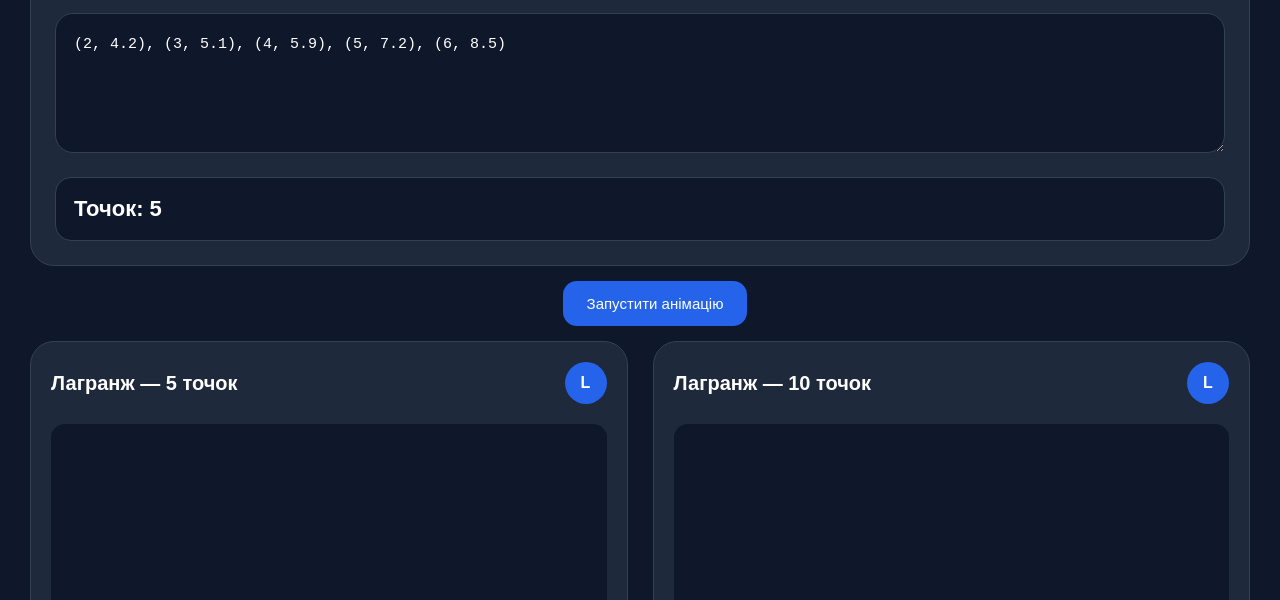
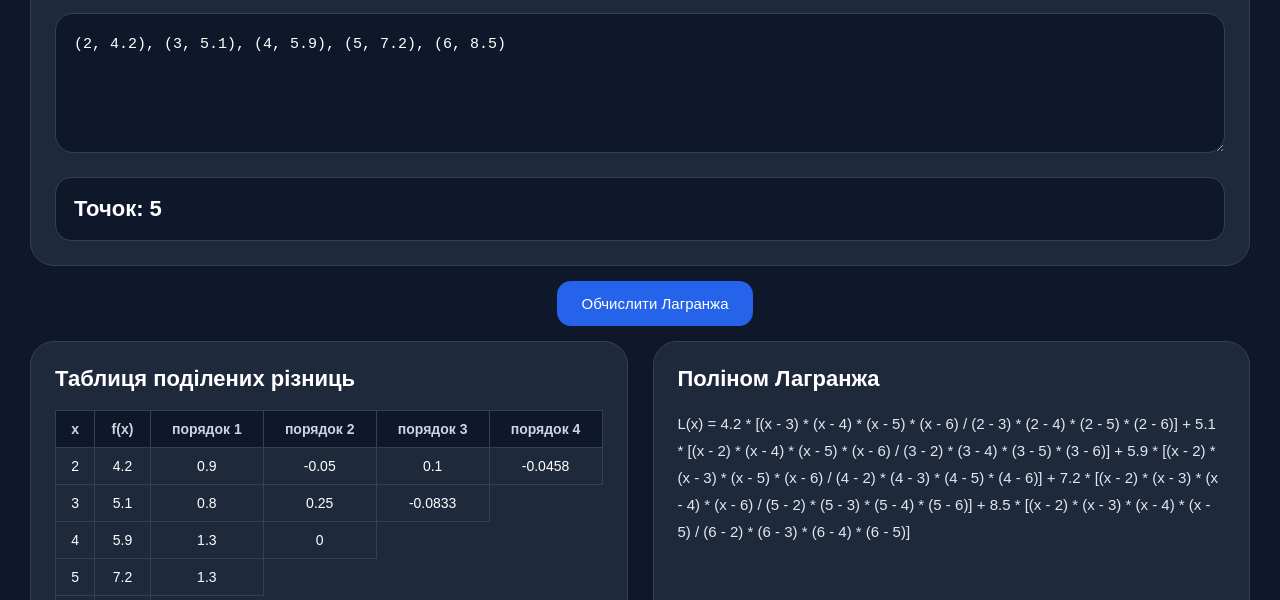
Before and after one commit to elvirahizzatullin/ApproximationFunctions, a plain HTML site: page index.html in a window 1280 px wide. Shown: the part 352-952 px from the top of the page. Drawn offline with nearby package versions, Linux system fonts and the light colour scheme.

Commit message:
Реалізувала побудову інтерполяційного полінома Лагранжа

```diff
--- /dev/null
+++ b/app.js
@@ -0,0 +1,101 @@
+function parsePoints(text) {
+    const points = [];
+    const found = text.matchAll(/\(\s*([-+]?\d*\.?\d+)\s*,\s*([-+]?\d*\.?\d+)\s*\)/g);
+
+    for (const item of found) {
+        points.push({ x: +item[1], y: +item[2] });
+    }
+
+    points.sort((a, b) => a.x - b.x);
+    return points;
+}
+
+function buildDiffTable(points) {
+    const xs = points.map((p) => p.x);
+    const table = points.map((p) => [p.y]);
+
+    for (let k = 1; k < points.length; k++) {
+        for (let i = 0; i < points.length - k; i++) {
+            table[i][k] = (table[i + 1][k - 1] - table[i][k - 1]) / (xs[i + k] - xs[i]);
+        }
+    }
+
+    return { xs, table };
+}
+
+function showFormula(points) {
+    const xs = points.map((p) => p.x);
+    let text = "L(x) = ";
+
+    for (let i = 0; i < points.length; i++) {
+        let chyselnyk = "";
+        let znamennik = "";
+
+        for (let j = 0; j < points.length; j++) {
+            if (j !== i) {
+                chyselnyk += "(x - " + xs[j] + ") * ";
+                znamennik += "(" + xs[i] + " - " + xs[j] + ") * ";
+            }
+        }
+
+        chyselnyk = chyselnyk.slice(0, -3);
+        znamennik = znamennik.slice(0, -3);
+
+        text += points[i].y + " * [" + chyselnyk + " / " + znamennik + "]";
+        if (i < points.length - 1) text += " + ";
+    }
+
+    return text;
+}
+
+function showTable(place, points) {
+    const data = buildDiffTable(points);
+    const xs = data.xs;
+    const table = data.table;
+    let html = "<table><tr><th>x</th><th>f(x)</th>";
+
+    for (let k = 1; k < points.length; k++) {
+        html += "<th>порядок " + k + "</th>";
+    }
+
+    html += "</tr>";
+
+    for (let i = 0; i < points.length; i++) {
+        html += "<tr><td>" + xs[i] + "</td>";
+
+        for (let k = 0; k < table[i].length; k++) {
+            html += "<td>" + (+table[i][k].toFixed(4)) + "</td>";
+        }
+
+        html += "</tr>";
+    }
+
+    html += "</table>";
+    place.innerHTML = html;
+}
+
+function calculate() {
+    const points = parsePoints(document.getElementById("pointsInput").value);
+    const formula = document.getElementById("lagrangeFormula");
+    const tablePlace = document.getElementById("dividedDiffTable");
+
+    document.getElementById("pointsCount").textContent = "Точок: " + points.length;
+
+    if (points.length < 2) {
+        formula.textContent = "Потрібно щонайменше 2 точки.";
+        tablePlace.innerHTML = "";
+        return;
+    }
+
+    showTable(tablePlace, points);
+    formula.textContent = showFormula(points);
+}
+
+document.getElementById("calcBtn").addEventListener("click", calculate);
+
+document.getElementById("pointsInput").addEventListener("input", function () {
+    const n = parsePoints(this.value).length;
+    document.getElementById("pointsCount").textContent = "Точок: " + n;
+});
+
+calculate();
--- a/index.html
+++ b/index.html
@@ -8,7 +8,7 @@
 
     <link rel="stylesheet" href="style.css"/>
 
-    <script src="https://cdn.jsdelivr.net/npm/chart.js"></script>
+    <script src="app.js" defer></script>
 </head>
 <body>
 
@@ -74,13 +74,14 @@
         </p>
 
         <textarea
+            id="pointsInput"
             placeholder="(2, 4.2), (3, 5.1), (4, 5.9), (5, 7.2), (6, 8.5)"
         >(2, 4.2), (3, 5.1), (4, 5.9), (5, 7.2), (6, 8.5)</textarea>
 
         <div class="points-info">
 
             <div class="mini-info">
-                <p>Точок: 5</p>
+                <p id="pointsCount">Точок: 5</p>
             </div>
 
         </div>
@@ -90,10 +91,22 @@
 
 
 <div class="boxBtn">
-  <button class="theme-btn">
-            Запустити анімацію
+  <button class="theme-btn" id="calcBtn" type="button">
+            Обчислити Лагранжа
         </button>
 </div>
+
+<section class="results-section">
+    <div class="results-card">
+        <h2>Таблиця поділених різниць</h2>
+        <div id="dividedDiffTable" class="table-wrap"></div>
+    </div>
+
+    <div class="results-card">
+        <h2>Поліном Лагранжа</h2>
+        <p id="lagrangeFormula" class="formula-text"></p>
+    </div>
+</section>
 
     <!-- CHARTS -->
     <section class="charts-section">
--- a/style.css
+++ b/style.css
@@ -367,3 +367,53 @@ textarea:focus{
     }
 
 }
+
+/* RESULTS */
+
+.results-section{
+    display:grid;
+    grid-template-columns:repeat(auto-fit,minmax(400px,1fr));
+    gap:25px;
+    margin-bottom:35px;
+}
+
+.results-card{
+    background:#1e293b;
+    border:1px solid #334155;
+    border-radius:24px;
+    padding:24px;
+}
+
+.results-card h2{
+    font-size:22px;
+    margin-bottom:18px;
+}
+
+.table-wrap{
+    overflow-x:auto;
+}
+
+.table-wrap table{
+    width:100%;
+    border-collapse:collapse;
+    font-size:14px;
+}
+
+.table-wrap th,
+.table-wrap td{
+    border:1px solid #334155;
+    padding:10px 12px;
+    text-align:center;
+}
+
+.table-wrap th{
+    background:#0f172a;
+    color:#cbd5e1;
+}
+
+.formula-text{
+    color:#e2e8f0;
+    line-height:1.8;
+    font-size:15px;
+    word-break:break-word;
+}
```
